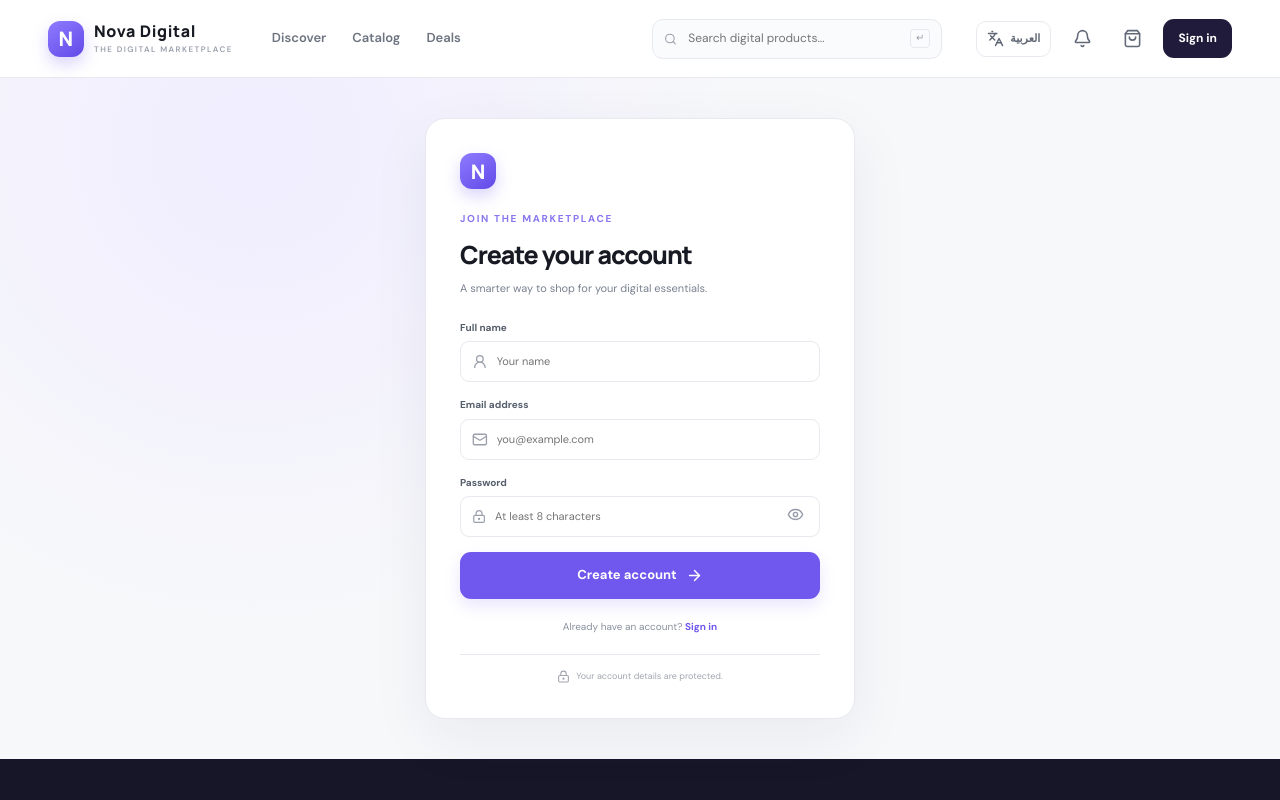
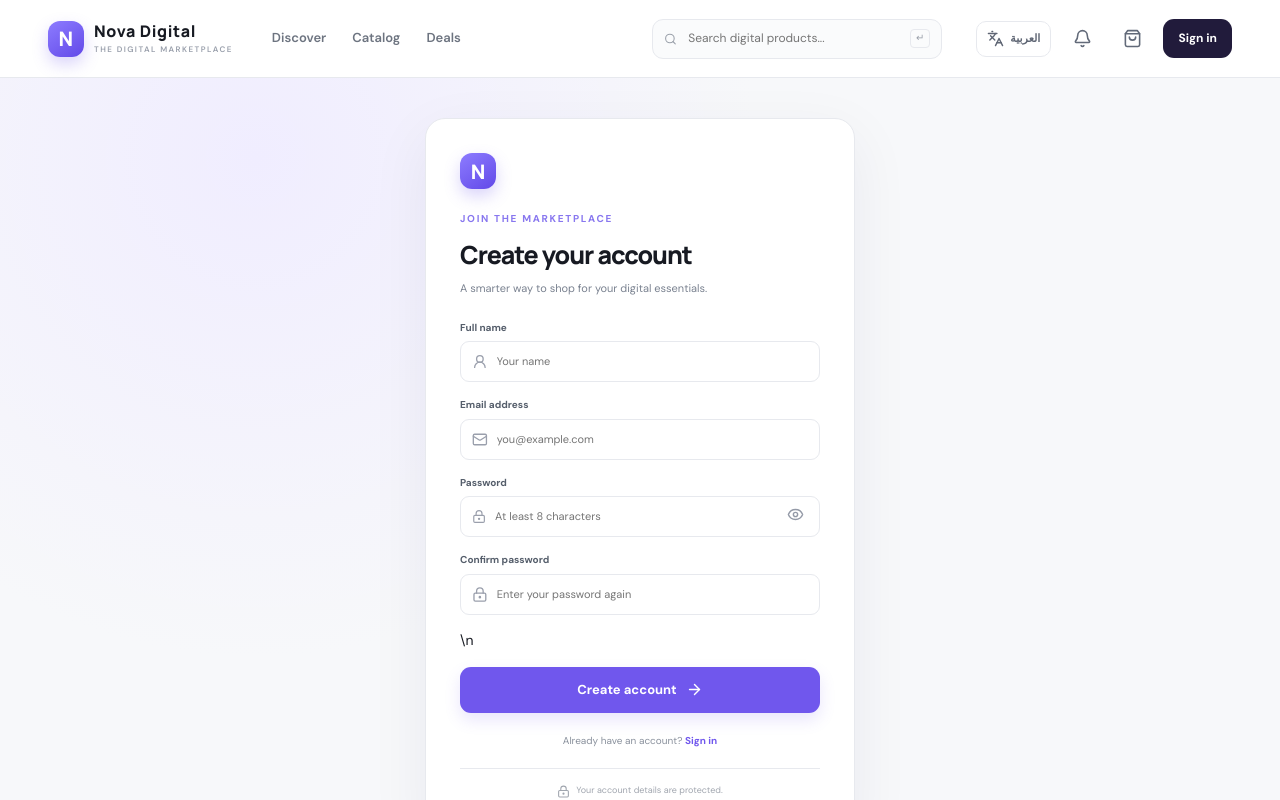
Before and after one commit to ffgg35646-ops/store, a Next.js app: page /register in a window 1280 px wide. Shown: the top 800 px of the page. Built offline with nearby package versions, Linux system fonts and the light colour scheme; no server answers; the database is empty.

Commit message:
Add confirm password and email verification signup flow

```diff
--- a/components/auth-form.tsx
+++ b/components/auth-form.tsx
@@ -2,37 +2,43 @@
 
 import { useState } from "react";
 import Link from "next/link";
-import { ArrowRight, Eye, EyeOff, LockKeyhole, Mail, UserRound } from "lucide-react";
+import { ArrowRight, CheckCircle2, Eye, EyeOff, LockKeyhole, Mail, UserRound } from "lucide-react";
+import { useLanguage } from "@/components/language-provider";
 import { useRouter, useSearchParams } from "next/navigation";
 
 export function AuthForm({ mode }: { mode: "login" | "register" }) {
   const router = useRouter();
+  const { t } = useLanguage();
   const params = useSearchParams();
   const [name,setName] = useState("");
   const [email,setEmail] = useState("");
   const [password,setPassword] = useState("");
+  const [confirmPassword,setConfirmPassword] = useState("");
+  const [verificationSent,setVerificationSent] = useState(false);
   const [show,setShow] = useState(false);
   const [busy,setBusy] = useState(false);
   const [error,setError] = useState("");
   async function submit(e:React.FormEvent) {
     e.preventDefault(); setBusy(true); setError("");
+    if (mode === "register" && password !== confirmPassword) { setError("Passwords do not match."); setBusy(false); return; }
     try {
-      const response = await fetch(`/api/auth/${mode}`, { method:"POST", headers:{"Content-Type":"application/json"}, body:JSON.stringify({name,email,password}) });
+      const response = await fetch(`/api/auth/${mode}`, { method:"POST", headers:{"Content-Type":"application/json"}, body:JSON.stringify({name,email,password,confirmPassword}) });
       const data = await response.json();
       if (!response.ok) throw new Error(data.error || "Something went wrong.");
       const next = params.get("next") || (data.user?.role === "admin" ? "/admin" : "/account");
       router.push(next); router.refresh();
     } catch(err:any) { setError(err.message); } finally { setBusy(false); }
   }
-  return <div className="auth-card"><div className="auth-logo"><span className="brand-mark">N</span></div><span className="eyebrow">{mode === "login" ? "WELCOME BACK" : "JOIN THE MARKETPLACE"}</span><h1>{mode === "login" ? "Sign in to your account" : "Create your account"}</h1><p>{mode === "login" ? "Access your orders, wallet and exclusive offers." : "A smarter way to shop for your digital essentials."}</p>
+  if (verificationSent) return <div className="auth-card verification-card"><div className="verification-icon"><CheckCircle2 size={30}/></div><span className="eyebrow">{t("emailVerificationTitle")}</span><h1>{t("emailVerificationTitle")}</h1><p>{t("emailVerificationDescription")}</p><div className="verification-email">{email}</div><button type="button" className="button button-outline button-wide" disabled={busy} onClick={async()=>{setBusy(true);setError("");try{const response=await fetch("/api/auth/resend-verification",{method:"POST",headers:{"Content-Type":"application/json"},body:JSON.stringify({email})});const data=await response.json();if(!response.ok)throw new Error(data.error||t("verificationFailed"));setError(t("verificationSent"));}catch(err:any){setError(err.message||t("verificationFailed"));}finally{setBusy(false);}}}>{busy?t("pleaseWait"):t("resendVerification")}</button>{error&&<div className={error===t("verificationSent")?"form-success":"form-error"}>{error}</div>}<div className="auth-switch"><Link href="/login">{t("signIn")}</Link></div></div>;
+  return <div className="auth-card"><div className="auth-logo"><span className="brand-mark">N</span></div><span className="eyebrow">{mode === "login" ? t("welcomeBack") : t("joinMarketplace")}</span><h1>{mode === "login" ? t("signInTitle") : t("createAccount")}</h1><p>{mode === "login" ? t("signInDescription") : t("registerDescription")}</p>
     <form onSubmit={submit} className="form-stack">
-      {mode === "register" && <label className="field"><span>Full name</span><div className="input-wrap"><UserRound size={17}/><input required minLength={2} value={name} onChange={e=>setName(e.target.value)} placeholder="Your name"/></div></label>}
-      <label className="field"><span>Email address</span><div className="input-wrap"><Mail size={17}/><input type="email" required value={email} onChange={e=>setEmail(e.target.value)} placeholder="you@example.com"/></div></label>
-      <label className="field"><span>Password</span><div className="input-wrap"><LockKeyhole size={17}/><input type={show ? "text" : "password"} required minLength={mode==="register" ? 8 : 1} value={password} onChange={e=>setPassword(e.target.value)} placeholder={mode==="register" ? "At least 8 characters" : "Your password"}/><button type="button" className="input-action" onClick={()=>setShow(!show)}>{show ? <EyeOff size={17}/> : <Eye size={17}/>}</button></div></label>
-      {error && <div className="form-error">{error}</div>}
-      <button disabled={busy} className="button button-primary button-wide">{busy ? "Please wait..." : mode==="login" ? "Sign in" : "Create account"} <ArrowRight size={17}/></button>
+      {mode === "register" && <label className="field"><span>{t("fullName")}</span><div className="input-wrap"><UserRound size={17}/><input required minLength={2} value={name} onChange={e=>setName(e.target.value)} placeholder={t("yourName")}/></div></label>}
+      <label className="field"><span>{t("emailAddress")}</span><div className="input-wrap"><Mail size={17}/><input type="email" required value={email} onChange={e=>setEmail(e.target.value)} placeholder="you@example.com"/></div></label>
+      <label className="field"><span>{t("password")}</span><div className="input-wrap"><LockKeyhole size={17}/><input type={show ? "text" : "password"} required minLength={mode==="register" ? 8 : 1} value={password} onChange={e=>setPassword(e.target.value)} placeholder={mode==="register" ? t("passwordPlaceholder") : t("yourPassword")}/><button type="button" className="input-action" onClick={()=>setShow(!show)}>{show ? <EyeOff size={17}/> : <Eye size={17}/>}</button></div></label>
+      {mode === "register" && <label className="field"><span>{t("confirmPassword")}</span><div className="input-wrap"><LockKeyhole size={17}/><input type="password" required minLength={8} value={confirmPassword} onChange={e=>setConfirmPassword(e.target.value)} placeholder={t("confirmPasswordPlaceholder")}/></div></label>}\n      {error && <div className="form-error">{error}</div>}
+      <button disabled={busy} className="button button-primary button-wide">{busy ? t("pleaseWait") : mode==="login" ? t("signIn") : t("createAccountButton")} <ArrowRight size={17}/></button>
     </form>
-    <div className="auth-switch">{mode==="login" ? <><Link href="/forgot-password">Forgot password?</Link><br/>New here? <Link href="/register">Create an account</Link></> : <>Already have an account? <Link href="/login">Sign in</Link></>}</div>
-    <div className="auth-safe"><LockKeyhole size={13}/> Your account details are protected.</div>
+    <div className="auth-switch">{mode==="login" ? <><Link href="/forgot-password">{t("forgotPassword")}</Link><br/>{t("newHere")} <Link href="/register">Create an account</Link></> : <>{t("alreadyHaveAccount")} <Link href="/login">Sign in</Link></>}</div>
+    <div className="auth-safe"><LockKeyhole size={13}/> {t("protectedDetails")}</div>
   </div>;
 }
```
